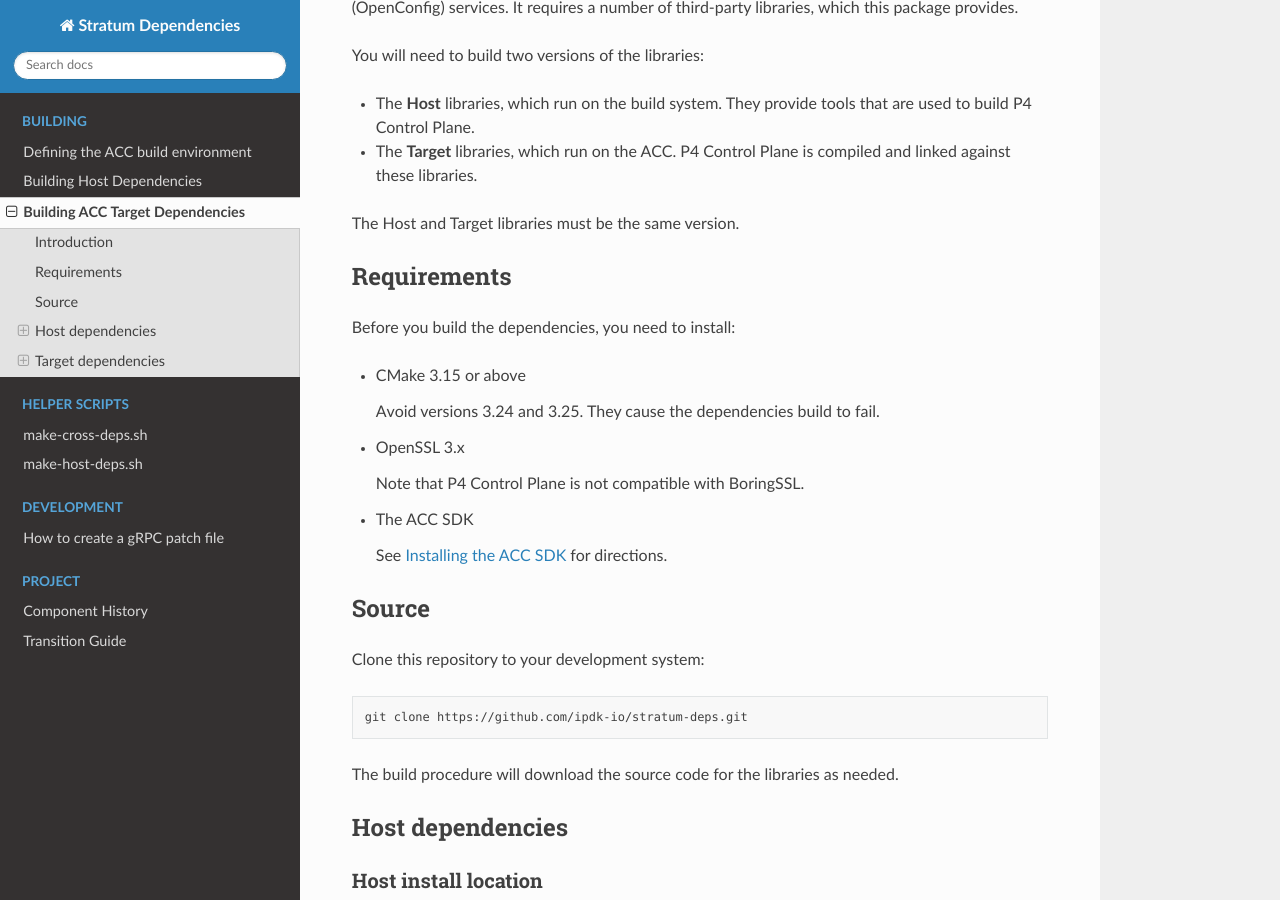
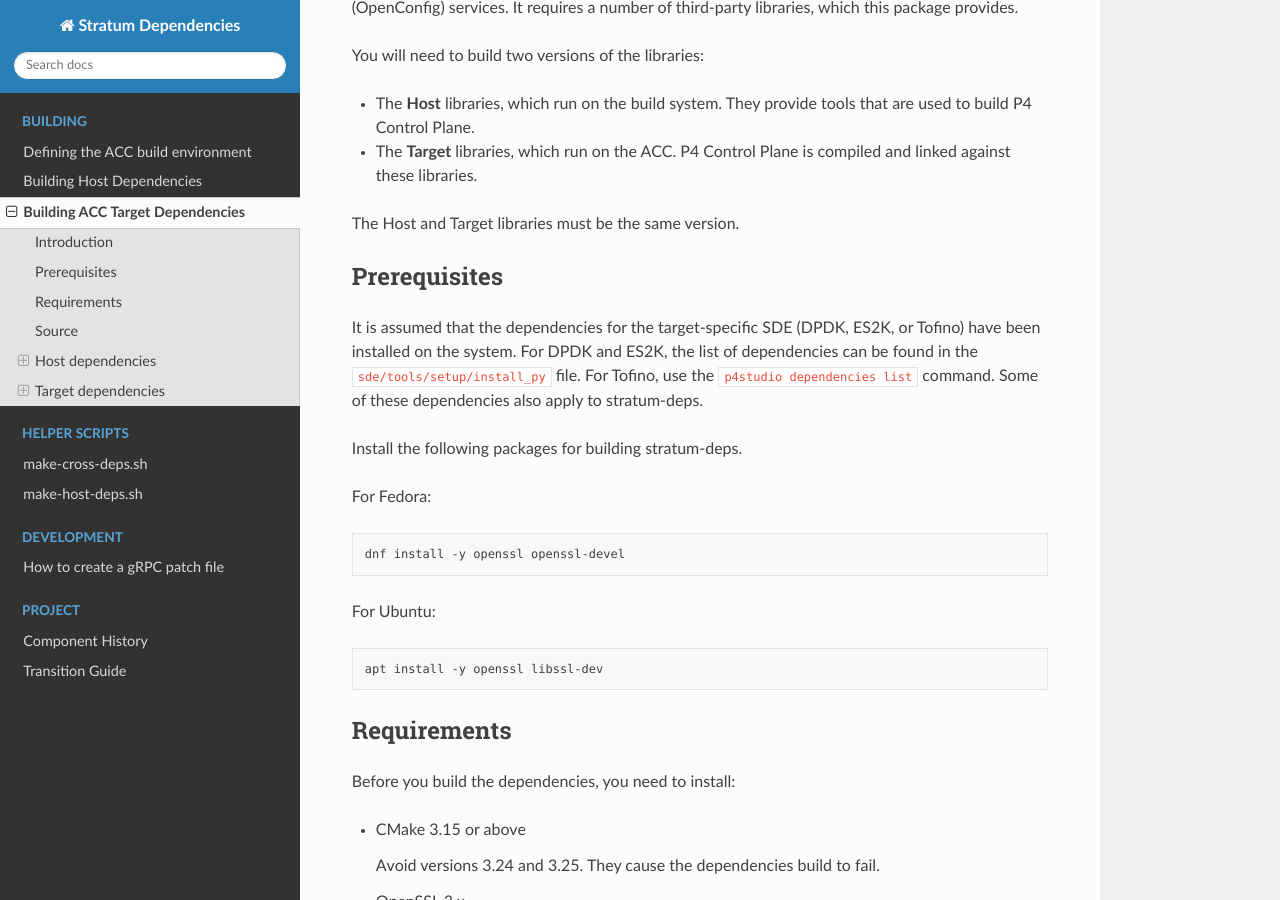
Before and after one commit to ipdk-io/stratum-deps, a Sphinx documentation site: the page built from docs/building-acc-target-deps.md, in a window 1280 px wide and 900 px high, scrolled down 364 px. Built offline with Sphinx 7.4.7 and the Read the Docs theme 2.0.0, drawn with Linux system fonts in a browser that asks for light colours.

Commit message:
Add prerequisites needed to build stratum-deps (#54)
Signed-off-by: Sabeel Ansari <sabeel.ansari@intel.com>

````diff
--- a/docs/building-acc-target-deps.md
+++ b/docs/building-acc-target-deps.md
@@ -21,6 +21,28 @@
   compiled and linked against these libraries.
 
 The Host and Target libraries must be the same version.
+
+## Prerequisites
+
+It is assumed that the dependencies for the target-specific SDE (DPDK, ES2K, or
+Tofino) have been installed on the system. For DPDK and ES2K, the list of
+dependencies can be found in the `sde/tools/setup/install_py` file.
+For Tofino, use the `p4studio dependencies list` command. Some of these
+dependencies also apply to stratum-deps.
+
+Install the following packages for building stratum-deps.
+
+For Fedora:
+
+```bash
+dnf install -y openssl openssl-devel
+```
+
+For Ubuntu:
+
+```bash
+apt install -y openssl libssl-dev
+```
 
 ## Requirements
 
````
Also changed, not shown: docs/building-host-deps.md (+22 -0 lines).
